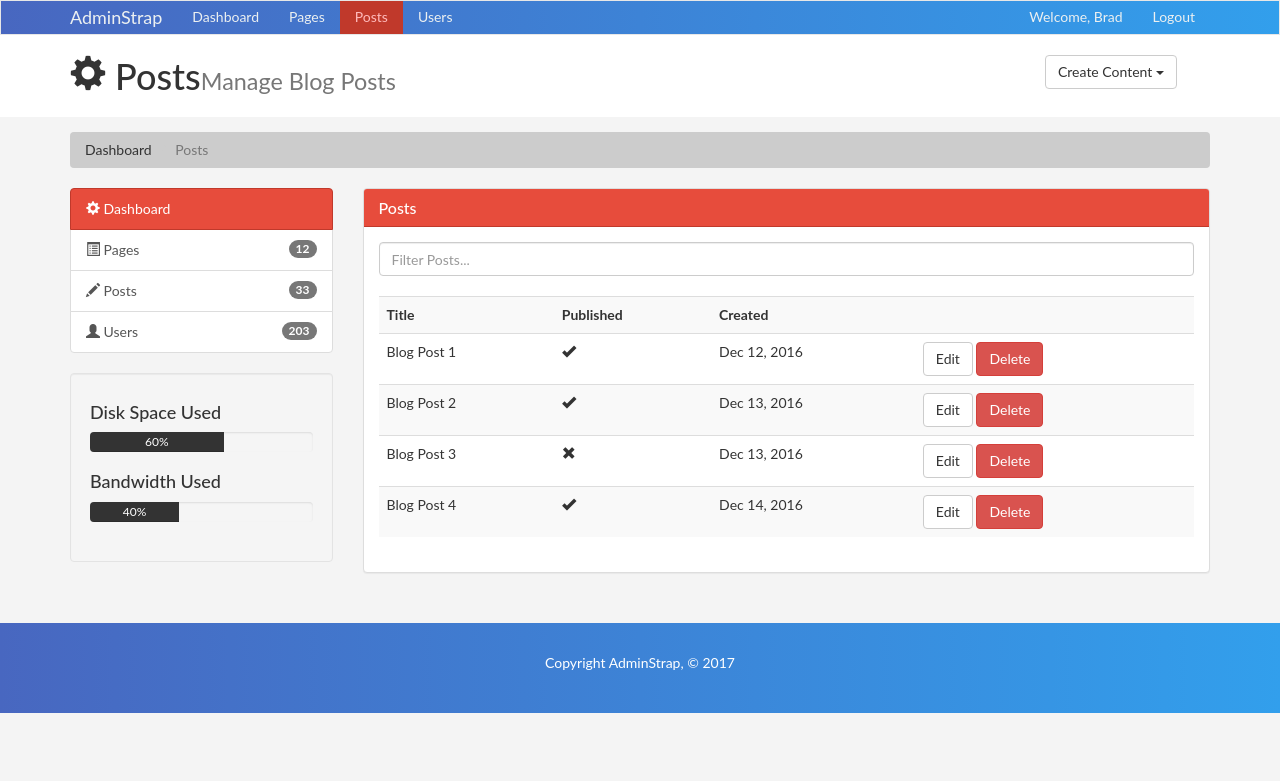
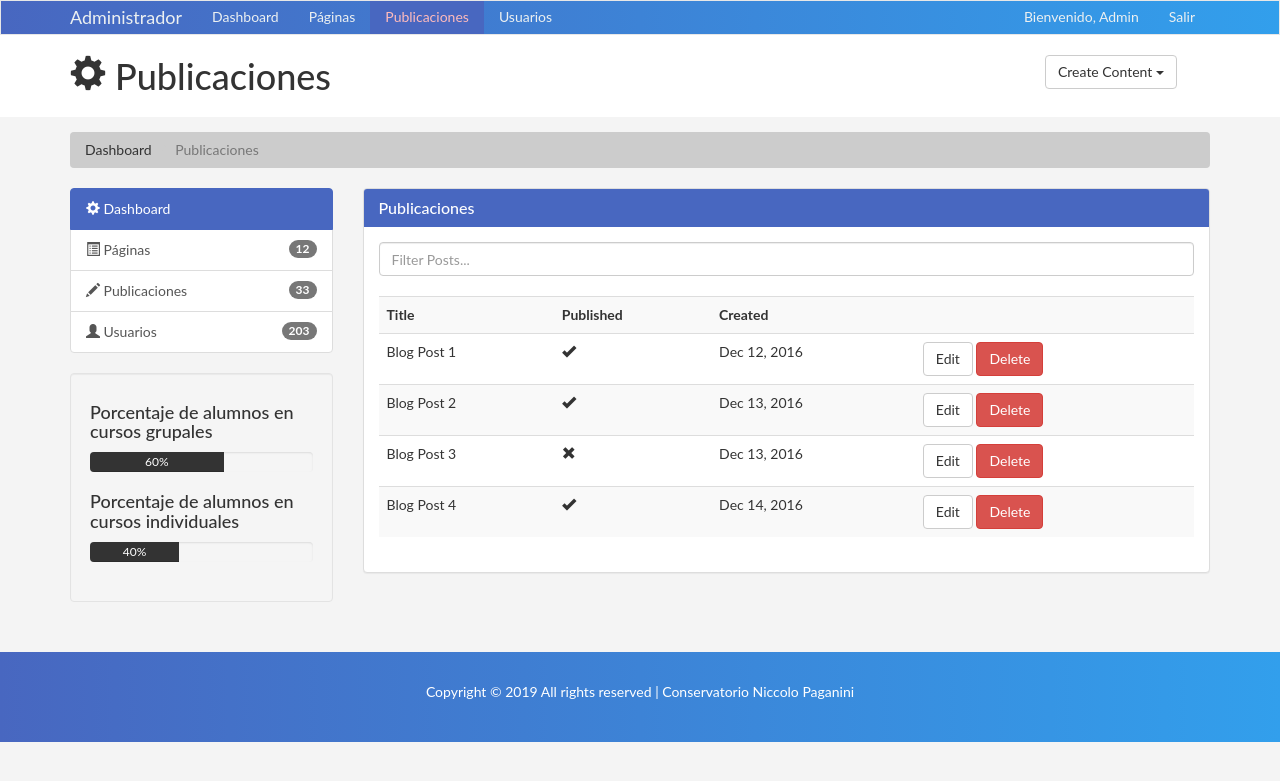
Before and after one commit to kjgomez26/ProyectoDAW, a PHP site: page /cms/posts.html in a window 1280 px wide. Shown: the top 781 px of the page. Run offline with PHP 8.4, Linux system fonts and the light colour scheme; some libraries are stand-ins or nearby versions.

Commit message:
Ultimos cambios admin

```diff
--- a/Plantilla/cms/css/style.css
+++ b/Plantilla/cms/css/style.css
@@ -44,20 +44,20 @@ body{
 .navbar-default .navbar-nav > .active > a:hover,
 .navbar-default .navbar-nav > .active > a:focus {
   color: #ffbbbc;
-  background-color: #c0392b;
+  background-color: #4867c0;
 }
 .navbar-default .navbar-nav > .open > a,
 .navbar-default .navbar-nav > .open > a:hover,
 .navbar-default .navbar-nav > .open > a:focus {
   color: #ffbbbc;
-  background-color: #c0392b;
+  background-color:#4867c0;
 }
 .navbar-default .navbar-toggle {
-  border-color: #c0392b;
+  border-color:#4867c0;
 }
 .navbar-default .navbar-toggle:hover,
 .navbar-default .navbar-toggle:focus {
-  background-color: #c0392b;
+  background-color:#4867c0;
 }
 .navbar-default .navbar-toggle .icon-bar {
   background-color: #ecf0f1;
@@ -75,8 +75,8 @@ body{
 
 /* Custom */
 .main-color-bg{
-  background-color: #e74c3c !important;
-  border-color: #c0392b !important;
+  background-color: #4867c0 !important;
+  border-color:#4867c0 !important;
   color:#ffffff !important;
 }
 
--- a/Plantilla/cms/posts.html
+++ b/Plantilla/cms/posts.html
@@ -4,7 +4,7 @@
     <meta charset="utf-8">
     <meta http-equiv="X-UA-Compatible" content="IE=edge">
     <meta name="viewport" content="width=device-width, initial-scale=1">
-    <title>Admin Area | Posts</title>
+    <title>Admin Area | Publicaciones</title>
     <!-- Bootstrap core CSS -->
     <link href="css/bootstrap.min.css" rel="stylesheet">
     <link href="css/style.css" rel="stylesheet">
@@ -21,18 +21,18 @@
             <span class="icon-bar"></span>
             <span class="icon-bar"></span>
           </button>
-          <a class="navbar-brand" href="#">AdminStrap</a>
+          <a class="navbar-brand" href="#">Administrador</a>
         </div>
         <div id="navbar" class="collapse navbar-collapse">
           <ul class="nav navbar-nav">
             <li><a href="index.html">Dashboard</a></li>
-            <li><a href="pages.html">Pages</a></li>
-            <li class="active"><a href="posts.html">Posts</a></li>
-            <li><a href="users.html">Users</a></li>
+            <li><a href="pages.html">Páginas</a></li>
+            <li class="active"><a href="posts.html">Publicaciones</a></li>
+            <li><a href="users.html">Usuarios</a></li>
           </ul>
           <ul class="nav navbar-nav navbar-right">
-            <li><a href="#">Welcome, Brad</a></li>
-            <li><a href="login.html">Logout</a></li>
+            <li><a href="#">Bienvenido, Admin</a></li>
+            <li><a href="login.html">Salir</a></li>
           </ul>
         </div><!--/.nav-collapse -->
       </div>
@@ -42,7 +42,7 @@
       <div class="container">
         <div class="row">
           <div class="col-md-10">
-            <h1><span class="glyphicon glyphicon-cog" aria-hidden="true"></span> Posts<small>Manage Blog Posts</small></h1>
+            <h1><span class="glyphicon glyphicon-cog" aria-hidden="true"></span> Publicaciones<small></small></h1>
           </div>
           <div class="col-md-2">
             <div class="dropdown create">
@@ -65,7 +65,7 @@
       <div class="container">
         <ol class="breadcrumb">
           <li><a href="index.html">Dashboard</a></li>
-          <li class="active">Posts</li>
+          <li class="active">Publicaciones</li>
         </ol>
       </div>
     </section>
@@ -78,19 +78,19 @@
               <a href="index.html" class="list-group-item active main-color-bg">
                 <span class="glyphicon glyphicon-cog" aria-hidden="true"></span> Dashboard
               </a>
-              <a href="pages.html" class="list-group-item"><span class="glyphicon glyphicon-list-alt" aria-hidden="true"></span> Pages <span class="badge">12</span></a>
-              <a href="posts.html" class="list-group-item"><span class="glyphicon glyphicon-pencil" aria-hidden="true"></span> Posts <span class="badge">33</span></a>
-              <a href="users.html" class="list-group-item"><span class="glyphicon glyphicon-user" aria-hidden="true"></span> Users <span class="badge">203</span></a>
+              <a href="pages.html" class="list-group-item"><span class="glyphicon glyphicon-list-alt" aria-hidden="true"></span> Páginas <span class="badge">12</span></a>
+              <a href="posts.html" class="list-group-item"><span class="glyphicon glyphicon-pencil" aria-hidden="true"></span> Publicaciones <span class="badge">33</span></a>
+              <a href="users.html" class="list-group-item"><span class="glyphicon glyphicon-user" aria-hidden="true"></span> Usuarios <span class="badge">203</span></a>
             </div>
 
             <div class="well">
-              <h4>Disk Space Used</h4>
+              <h4>Porcentaje de alumnos en cursos grupales</h4>
               <div class="progress">
                   <div class="progress-bar" role="progressbar" aria-valuenow="60" aria-valuemin="0" aria-valuemax="100" style="width: 60%;">
                       60%
               </div>
             </div>
-            <h4>Bandwidth Used </h4>
+            <h4>Porcentaje de alumnos en cursos individuales</h4>
             <div class="progress">
                 <div class="progress-bar" role="progressbar" aria-valuenow="40" aria-valuemin="0" aria-valuemax="100" style="width: 40%;">
                     40%
@@ -102,7 +102,7 @@
             <!-- Website Overview -->
             <div class="panel panel-default">
               <div class="panel-heading main-color-bg">
-                <h3 class="panel-title">Posts</h3>
+                <h3 class="panel-title">Publicaciones</h3>
               </div>
               <div class="panel-body">
                 <div class="row">
@@ -152,7 +152,7 @@
     </section>
 
     <footer id="footer">
-      <p>Copyright AdminStrap, &copy; 2017</p>
+      <p>Copyright © 2019 All rights reserved | Conservatorio Niccolo Paganini</p>
     </footer>
 
     <!-- Modals -->
```
Also changed, not shown: Plantilla/cms/index.html (+53 -13 lines), Plantilla/cms/pages.html (+8 -8 lines), Plantilla/cms/users.html (+16 -16 lines).
